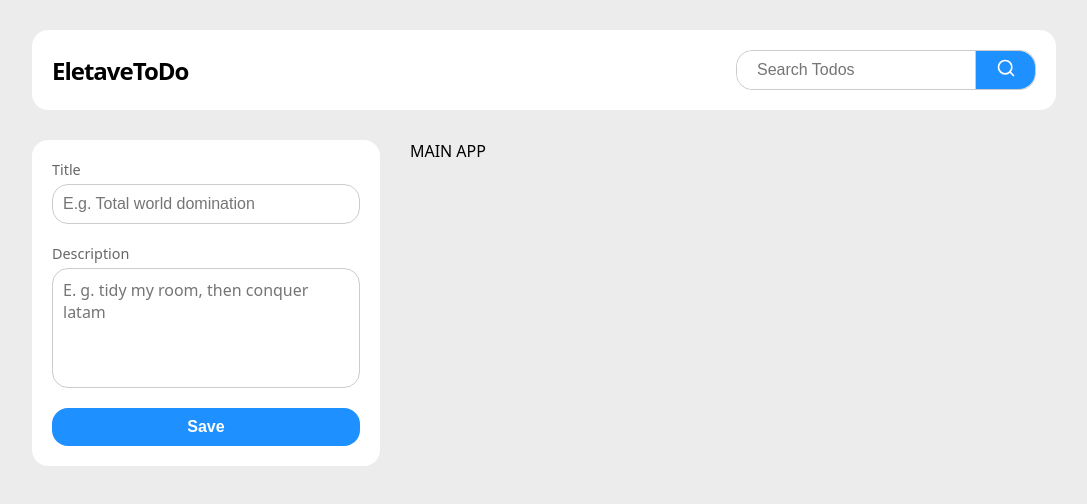
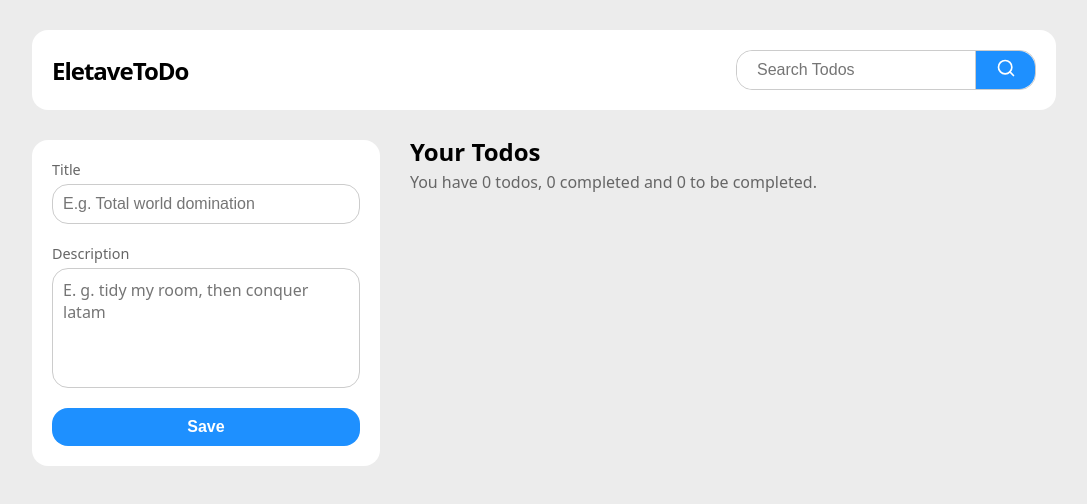
Before and after one commit to jesusrobot0/Elevate-Do, a React (Vite) app: page / in a window 1280 px wide. Shown: the top 504 px of the page, without its empty margins (96-1183 px from the left). Built offline with nearby package versions, Linux system fonts and the light colour scheme.

Commit message:
TodoList y TodosSummary agregados

```diff
--- a/src/ElevateDo.jsx
+++ b/src/ElevateDo.jsx
@@ -1,5 +1,6 @@
 import { Navbar } from './components/nav-bar/Navbar'
 import { Form } from './components/form/Form'
+import { TodoList } from './components/todo-list/TodoList'
 import styles from './styles/eletavete-do.module.css'
 
 export function ElevateDo() {
@@ -12,7 +13,9 @@ export function ElevateDo() {
         <aside className={styles.app__sidebar}>
           <Form />
         </aside>
-        <main className={styles.app__main}>MAIN APP</main>
+        <main className={styles.app__main}>
+          <TodoList />
+        </main>
       </div>
     </>
   )
--- /dev/null
+++ b/src/components/todo-list/TodoList.jsx
@@ -0,0 +1,10 @@
+import { TodoSummary } from '../todos-summary/TodosSummary'
+import styles from './todo-list.module.css'
+
+export function TodoList() {
+  return (
+    <div className={styles['todo-list']}>
+      <TodoSummary />
+    </div>
+  )
+}
--- /dev/null
+++ b/src/components/todo-list/todo-list.module.css
@@ -0,0 +1,5 @@
+.todo-list {
+  display: flex;
+  flex-direction: column;
+  gap: var(--big-space);
+}
--- /dev/null
+++ b/src/components/todos-summary/TodosSummary.jsx
@@ -0,0 +1,12 @@
+import styles from './todo-summary.module.css'
+
+export function TodoSummary() {
+  return (
+    <div>
+      <h2 className={styles['todo-summary__title']}>Your Todos</h2>
+      <p className={styles['todo-summary__details']}>
+        You have 0 todos, 0 completed and 0 to be completed.
+      </p>
+    </div>
+  )
+}
--- /dev/null
+++ b/src/components/todos-summary/todo-summary.module.css
@@ -0,0 +1,10 @@
+.todo-summary__title {
+  margin-bottom: var(--small-space);
+  font-size: 1.5rem;
+  line-height: 1;
+}
+
+.todo-summary__details {
+  color: #666;
+  line-height: 1;
+}
```
